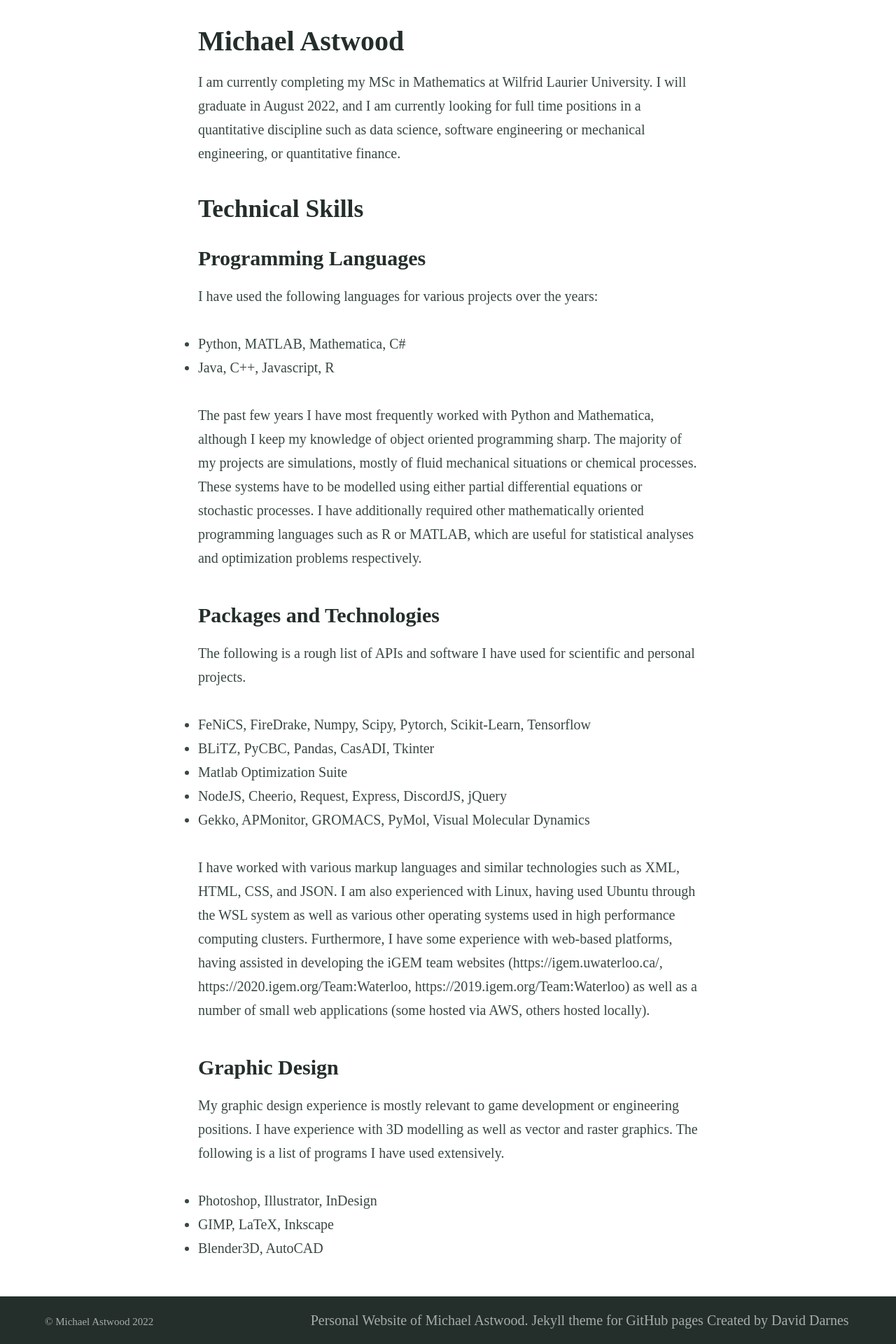
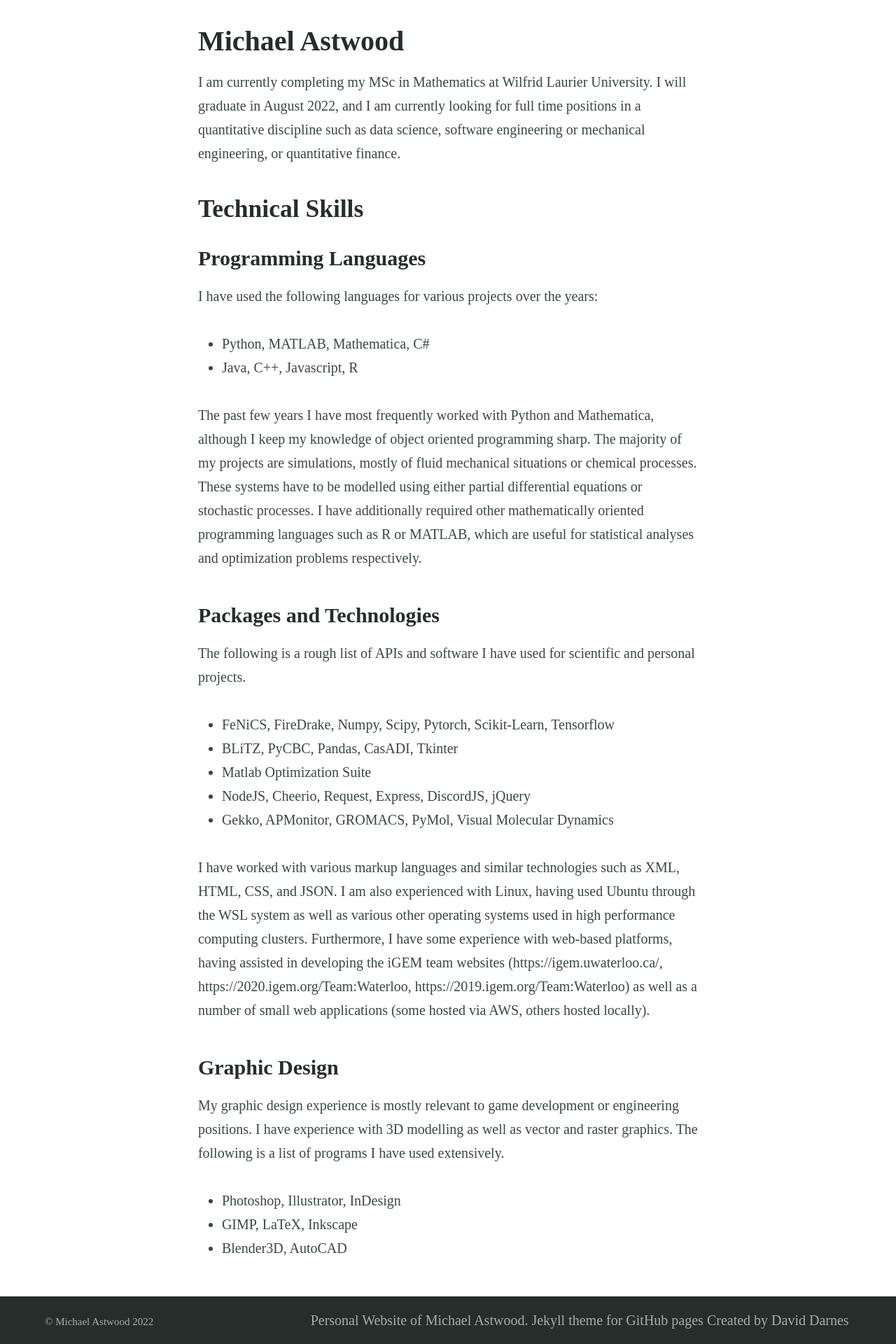
Before and after one commit to mastwood/mastwood.github.io, a Jekyll site: the page built from index.md, in a window 1280 px wide. Shown: the part 412-2332 px from the top of the page at 70% size. Built offline with Jekyll 4.4.1, drawn with Linux system fonts in a browser that asks for light colours.

Commit message:
Update _typography.scss

```diff
--- a/_sass/sassline-base/_typography.scss
+++ b/_sass/sassline-base/_typography.scss
@@ -104,10 +104,6 @@ a {
       font-feature-settings: 'kern', 'onum', 'liga';
       margin-left: 2rem;
 
-      @include breakpoint(break-1) {
-        margin-left: 0;
-      }
-
       ol, ul {
         padding-top: 1rem;
         margin-bottom: 1rem;
@@ -194,10 +190,6 @@ a {
     dt, dd {
       font-feature-settings: 'kern', 'onum', 'liga';
       margin-left: 2rem;
-
-      @include breakpoint(break-1) {
-        margin-left: 0;
-      }
     }
 
     dt {
```
